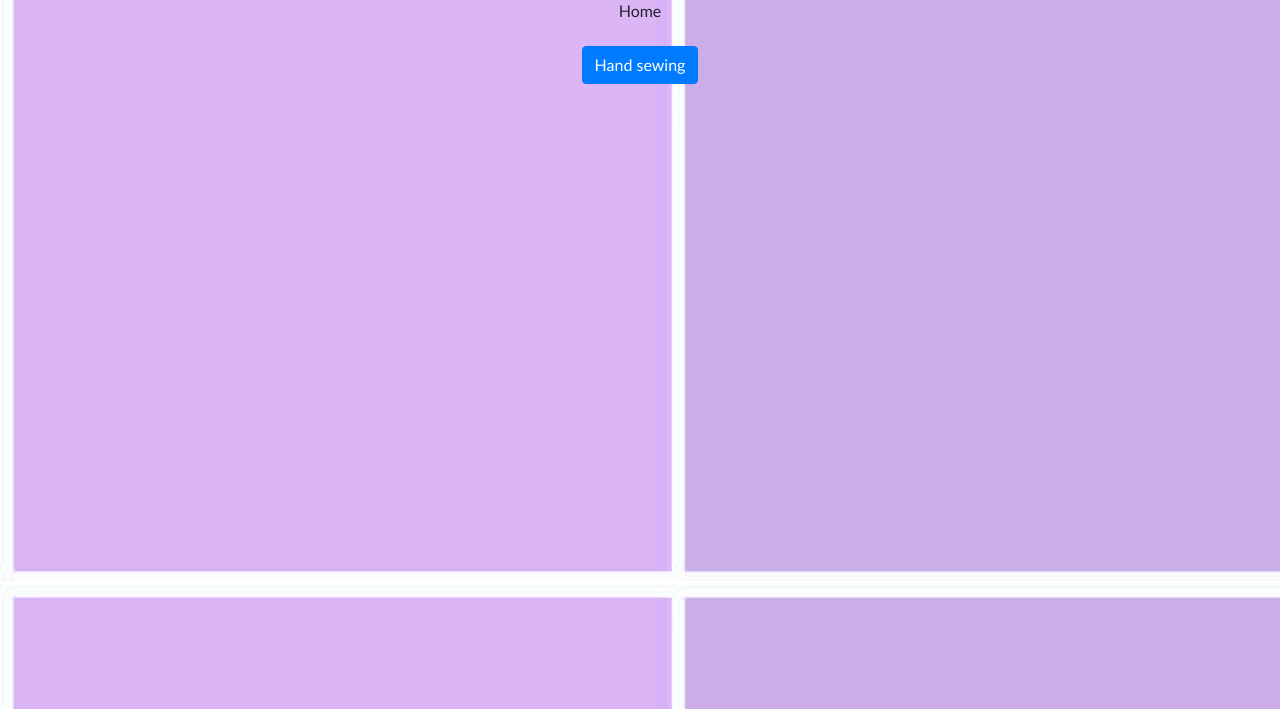
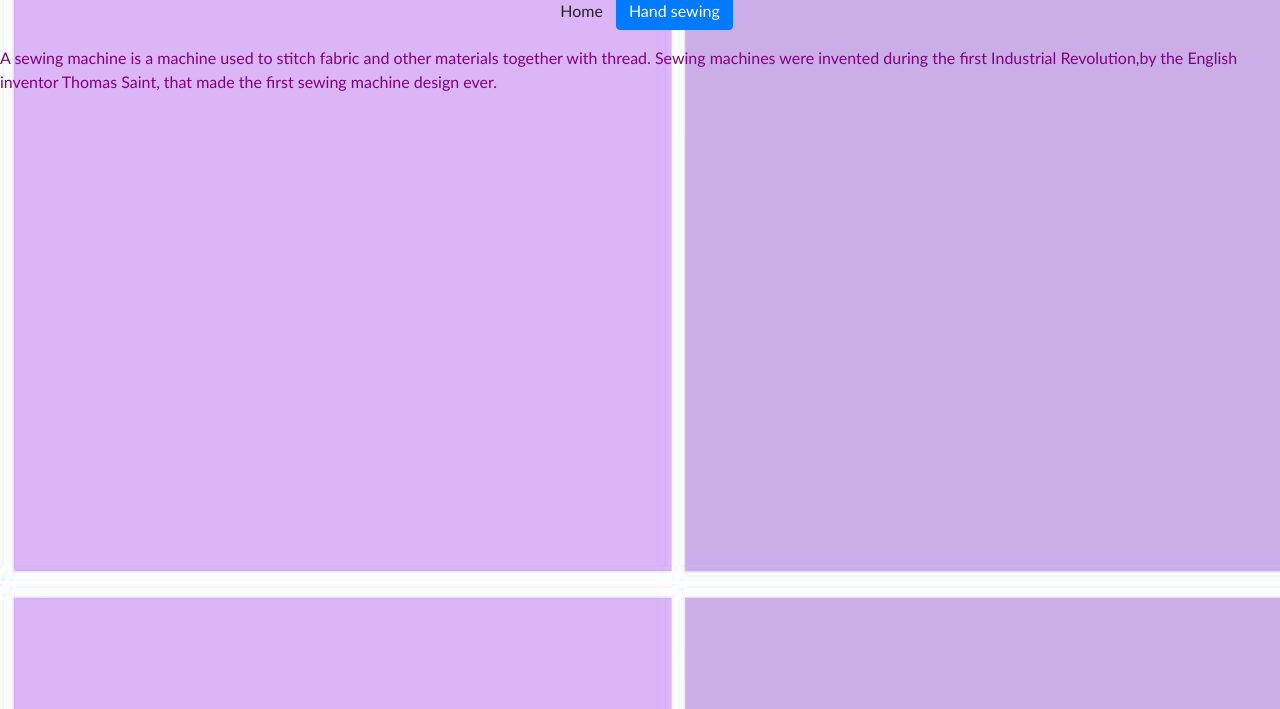
Before and after one commit to loopzoop/Pink, a plain HTML site: page index3.html in a window 1280 px wide. Shown: the part 91-800 px from the top of the page. Drawn offline with nearby package versions, Linux system fonts and the light colour scheme.

Commit message:
Update index3.html

```diff
--- a/index3.html
+++ b/index3.html
@@ -7,8 +7,10 @@
     <body background="ii.jpg">
     <h4>⠀⠀⠀⠀⠀⠀⠀⠀⠀⠀</h4>
     <h2>⠀⠀⠀⠀⠀⠀⠀⠀⠀⠀</h2>
-    <p class="text-center"><a href="index.html"><button type="button" class="btn btn-default" a href="index.html"> Home </button></p></a>
-    <p class="text-center"><a href="index2.html"><button type="button" class="btn btn-primary" a href="index2.html">Hand sewing</button></p></a>
+    <p class="text-center"><a href="index.html"><button type="button" class="btn btn-default" a href="index.html"> Home </button></a><a href="index2.html"><button type="button" class="btn btn-primary" a href="index2.html">Hand sewing</button></p></a>
+    <h1>            </h1>
+    <p class="text-center"><h3></h3> A sewing machine is a machine used to stitch fabric and other materials together with thread.
+    Sewing machines were invented during the first Industrial Revolution,by the English inventor Thomas Saint, that made the first sewing machine design ever. </h3></h4></p>
     </font>
   </body>
 </html>
```
